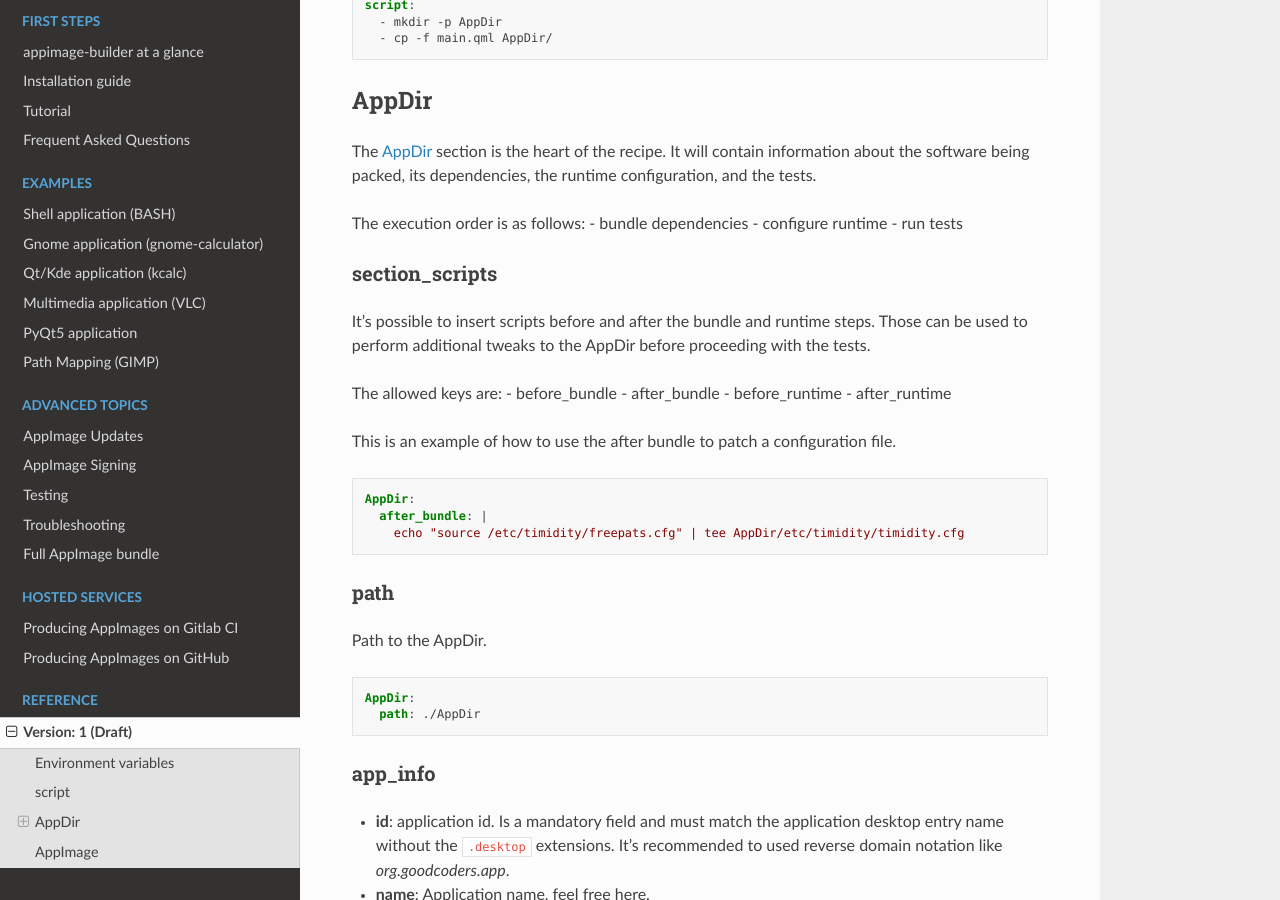
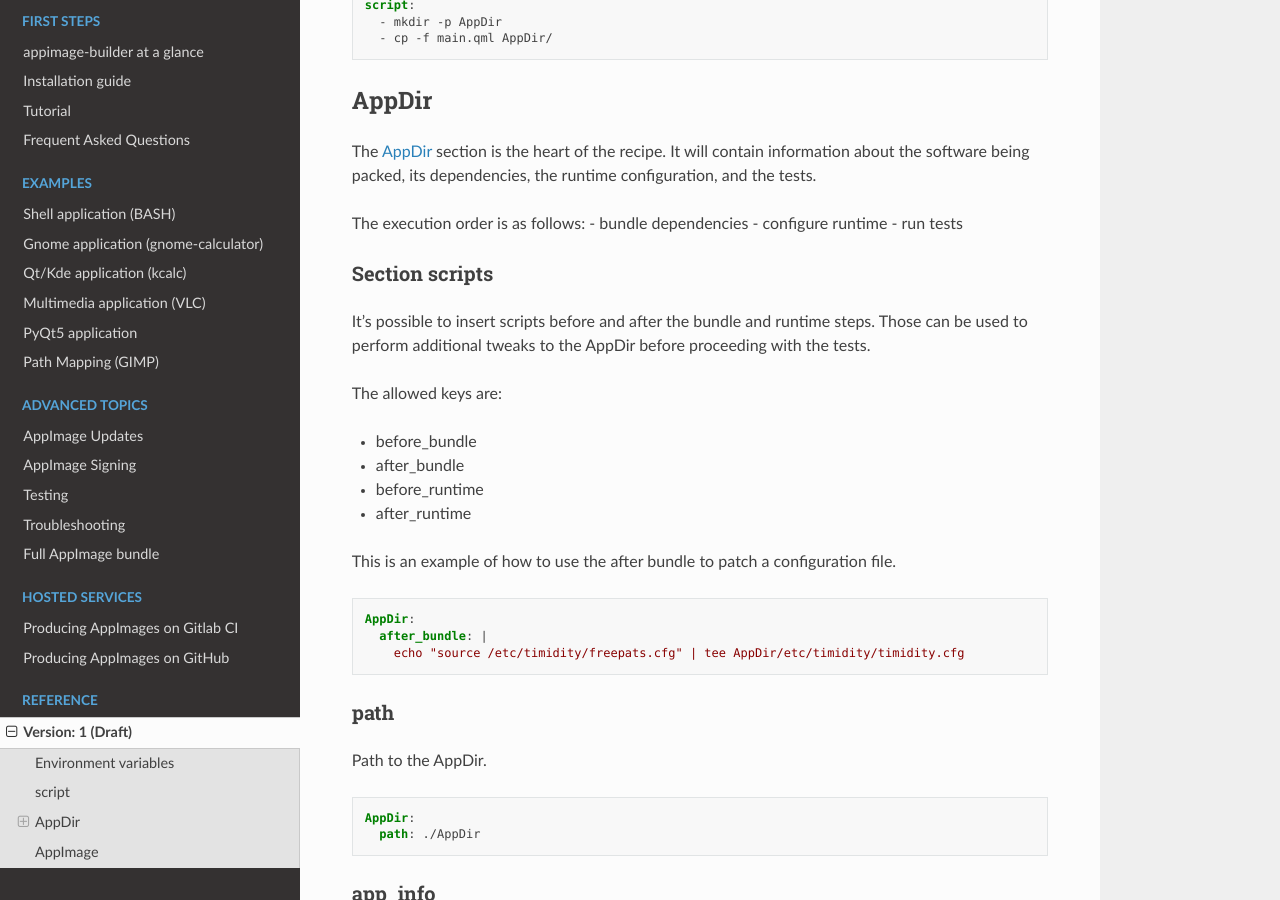
Before and after one commit to AppImageCrafters/appimage-builder-docs, a Sphinx documentation site: the page built from source/reference/version_1.rst, in a window 1280 px wide and 900 px high, scrolled down 1065 px. Built offline with Sphinx 7.4.7 and the Read the Docs theme 2.0.0, drawn with Linux system fonts in a browser that asks for light colours.

Commit message:
Correct style

```diff
--- a/source/reference/version_1.rst
+++ b/source/reference/version_1.rst
@@ -75,13 +75,14 @@ The execution order is as follows:
 .. _recipe_version_1_section_scripts:
 
 ---------------
-section_scripts
+Section scripts
 ---------------
 
 It's possible to insert scripts before and after the bundle and runtime steps. Those can be used to perform
 additional tweaks to the AppDir before proceeding with the tests.
 
 The allowed keys are:
+
 - before_bundle
 - after_bundle
 - before_runtime
```
